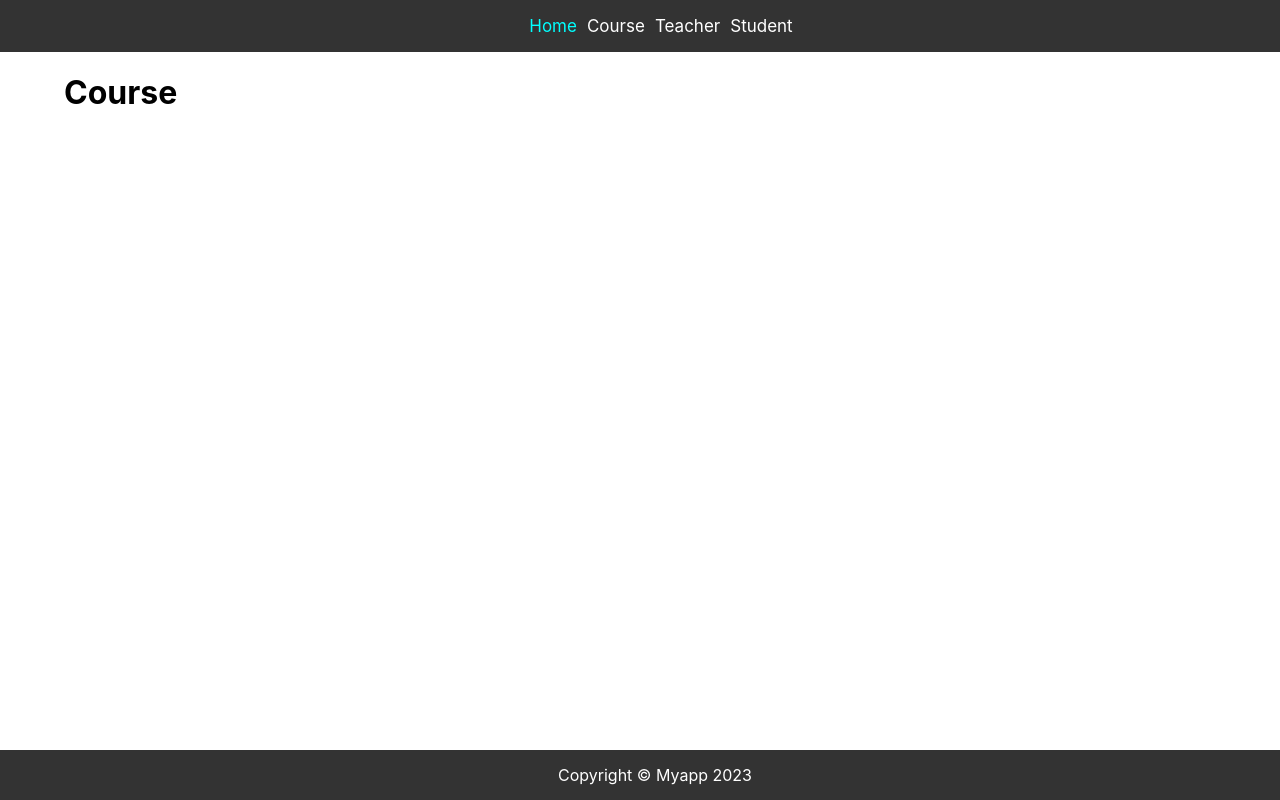
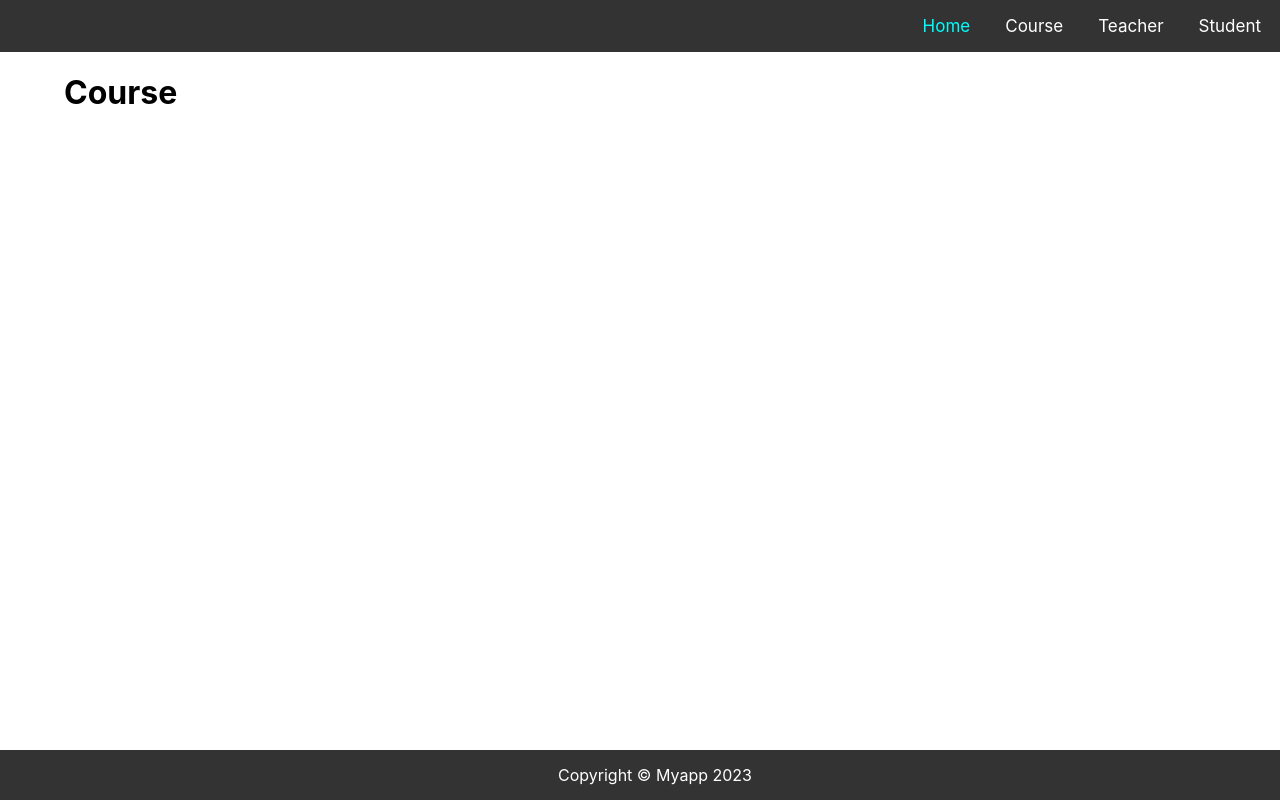
Before and after one commit to ankushchavan0411/movate-react-typescript-assignment, a React (Create React App) app: page / in a window 1280 px wide. Shown: the top 800 px of the page. Built offline with nearby package versions, Linux system fonts and the light colour scheme.

Commit message:
AC | update css

```diff
--- a/src/components/Course.tsx
+++ b/src/components/Course.tsx
@@ -1,5 +1,10 @@
 /** @format */
+import React from "react";
 const Course = () => {
-  return <h1>Course</h1>;
+  return (
+    <React.Fragment>
+      <h1>Course</h1>
+    </React.Fragment>
+  );
 };
 export default Course;
--- a/src/index.css
+++ b/src/index.css
@@ -20,15 +20,14 @@ header {
   background-color: #333;
   padding: 16px;
   display: flex;
-  align-items: center;
-  justify-content: center;
+  justify-content: flex-end;
   text-transform: capitalize;
 }
 header a {
   text-decoration: none;
   color: #fff;
-  margin-left: 10px;
   font-size: 17px;
+  margin-right: 35px;
 }
 header .active {
   color: aqua;
```
